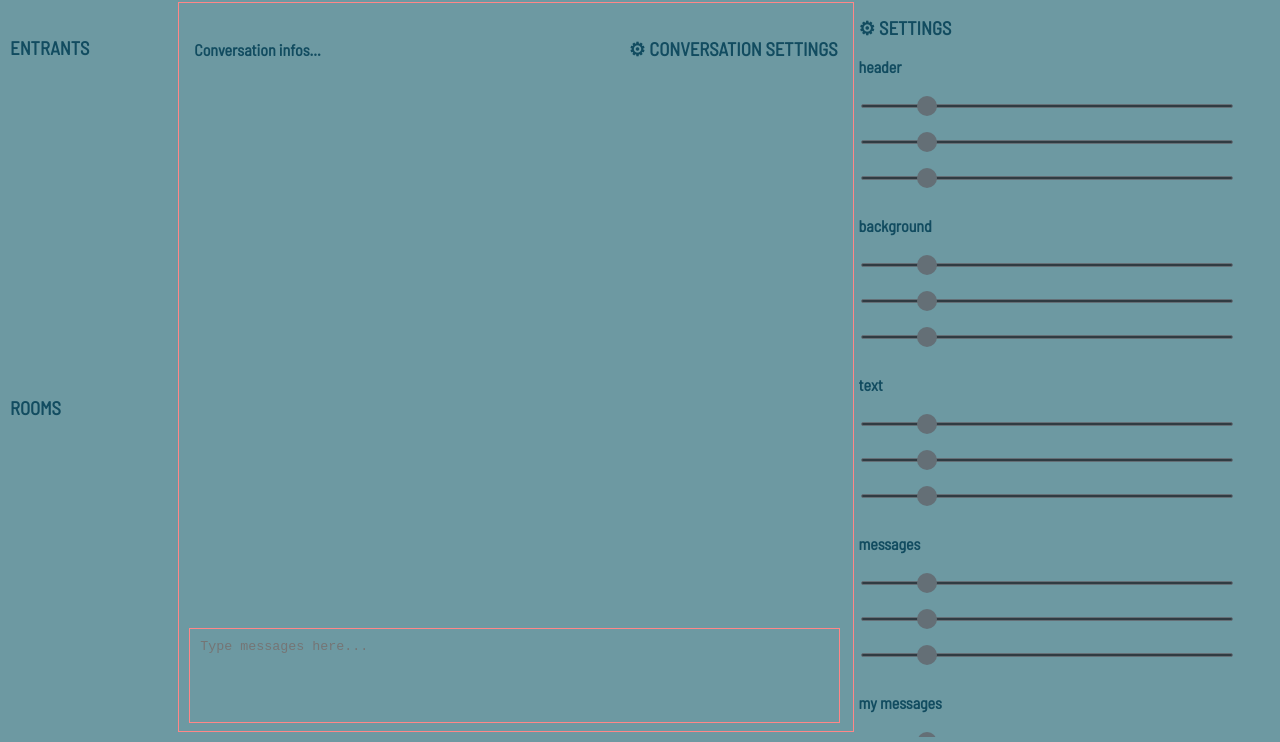
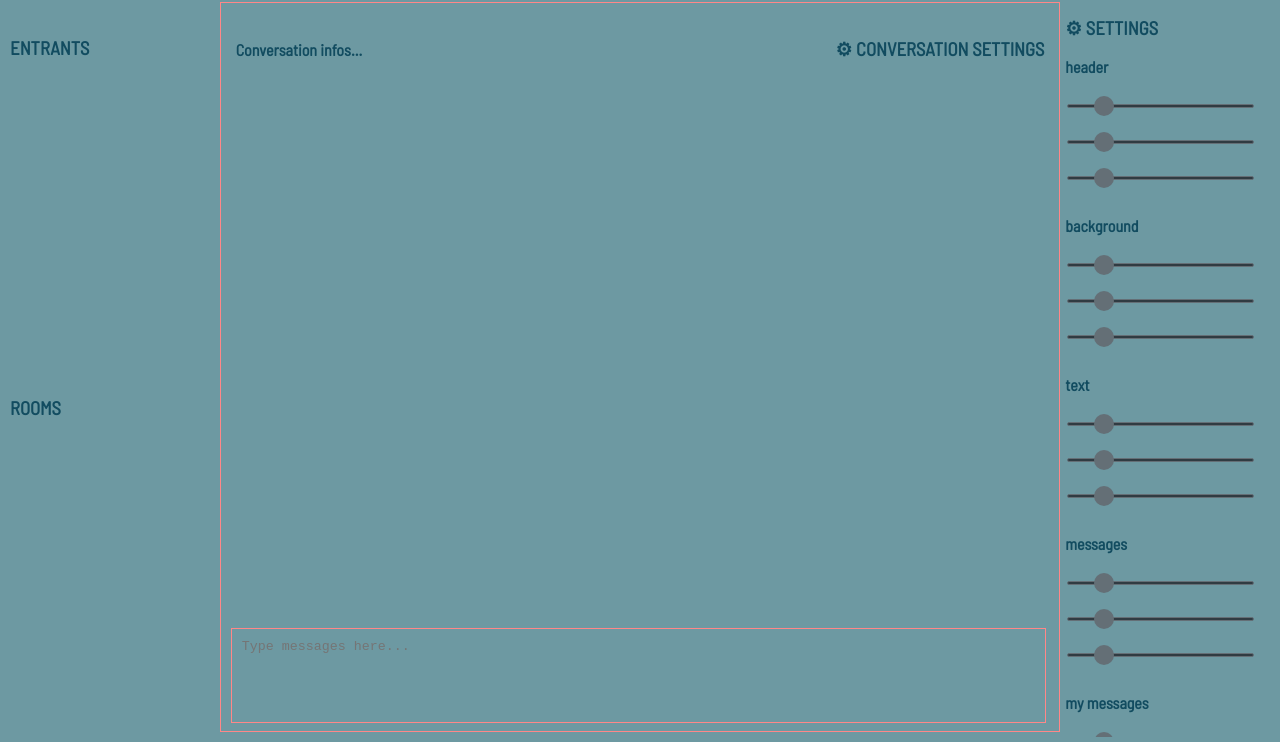
Before and after one commit to Arveto/the_ultimate_chat, a website: page index.html in a window 1280 px wide. Shown: the part 58-800 px from the top of the page. Drawn offline with nearby package versions, Linux system fonts and the light colour scheme; no server answers.

Commit message:
Add files via upload

```diff
--- a/public/css/index/main.css
+++ b/public/css/index/main.css
@@ -36,7 +36,7 @@ body{
 
   /*  sliders  */
 
-div.settings{
+div.settings:not(#settings){
   overflow-y: scroll;
 }
 
--- a/public/css/index/nav.css
+++ b/public/css/index/nav.css
@@ -91,7 +91,7 @@
     background-color: #575555;
   }
 /*right*/
-.stickers{
+.settings:not(#settings){
 flex: 1;
 }
 
```
